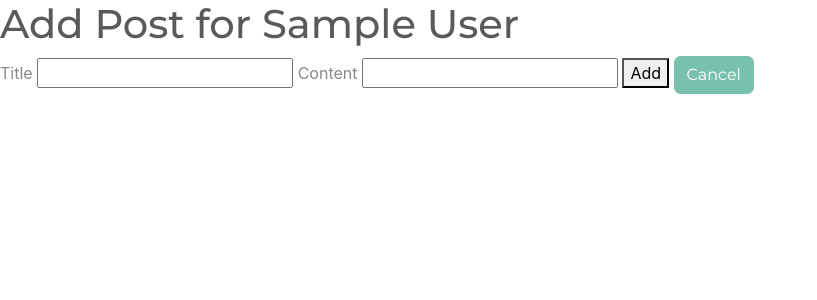
After one commit to nwweeden/blogly, a Flask app: page /users/1/posts/new in a window 1280 px wide. The commit adds this page. Shown: the top 300 px of the page, without its empty margins (0-817 px from the left). Run offline with Flask 2, Linux system fonts and the light colour scheme; tables that the repository leaves empty hold one stand-in row (values such as "Sample post").

Commit message:
included routes to add posts

```diff
--- a/app.py
+++ b/app.py
@@ -1,7 +1,7 @@
 """Blogly application."""
 
 from flask import Flask, request, redirect, render_template
-from models import db, connect_db, User
+from models import db, connect_db, User, Post
 from flask_debugtoolbar import DebugToolbarExtension
 
 app = Flask(__name__)
@@ -60,10 +60,12 @@ def add_form_info():
 
 @app.route('/users/<int:user_id>')
 def show_user_info(user_id):
-    '''show information about given user'''
+    '''show information about given user and their posts'''
 
     user = User.query.get_or_404(user_id)
-    return render_template("userDetail.html", user=user)
+    user_posts = user.posts
+
+    return render_template("userDetail.html", user=user, user_posts=user_posts)
 
 
 
@@ -101,6 +103,7 @@ def commit_user_edits(user_id):
     # newUser = user.id
     return redirect("/users")
 
+
 @app.route('/users/<int:user_id>/delete', methods=['POST'])
 def delete_user(user_id):
     '''delete the user'''
@@ -110,3 +113,26 @@ def delete_user(user_id):
     db.session.commit()
 
     return redirect("/users")
+
+
+@app.route("/users/<int:user_id>/posts/new")
+def new_post(user_id):
+    '''create a post'''
+
+    user = User.query.get(user_id)
+
+    return render_template('newPost.html', user=user)
+
+
+@app.route('/users/<int:user_id>/posts/new', methods=['POST'])
+def save_post(user_id):
+
+    title = request.form['title']
+    content = request.form['content']
+
+    newpost = Post(title=title, content=content, user_id=user_id)
+
+    db.session.add(newpost)
+    db.session.commit()
+
+    return redirect(f'/users/{user_id}')
--- /dev/null
+++ b/templates/newPost.html
@@ -0,0 +1,18 @@
+{% extends 'base.html' %}
+
+{% block title %} New Post {% endblock %}
+
+{% block content %}
+
+<h1>Add Post for {{user.first_name}} {{user.last_name}}</h1>
+
+<form method='POST'>
+    <label for="title">Title</label>
+    <input type="text" name='title'>
+    <label for="content">Content</label>
+    <input type="text" name ='content'>
+
+    <button>Add</button>
+    <a href="/users/{{user.id}}" class ='btn btn-primary'>Cancel</a>
+</form>
+{% endblock %}
--- a/templates/users.html
+++ b/templates/users.html
@@ -10,4 +10,8 @@
         <li> <a href="users/{{user.id}}">{{user.first_name}} {{user.last_name}}</a></li>
     {% endfor %}
     </ul>
+    <form action="/users/new">
+        <button>Create New User</button>
+    </form>
+    <!-- <button formaction="/users/new" formmethod='GET'>Create New User</button> -->
 {% endblock %}
```
Also changed, not shown: models.py (+21 -7 lines), templates/userDetail.html (+11 -0 lines), templates/editPost.html (added), templates/postDetail.html (added).
